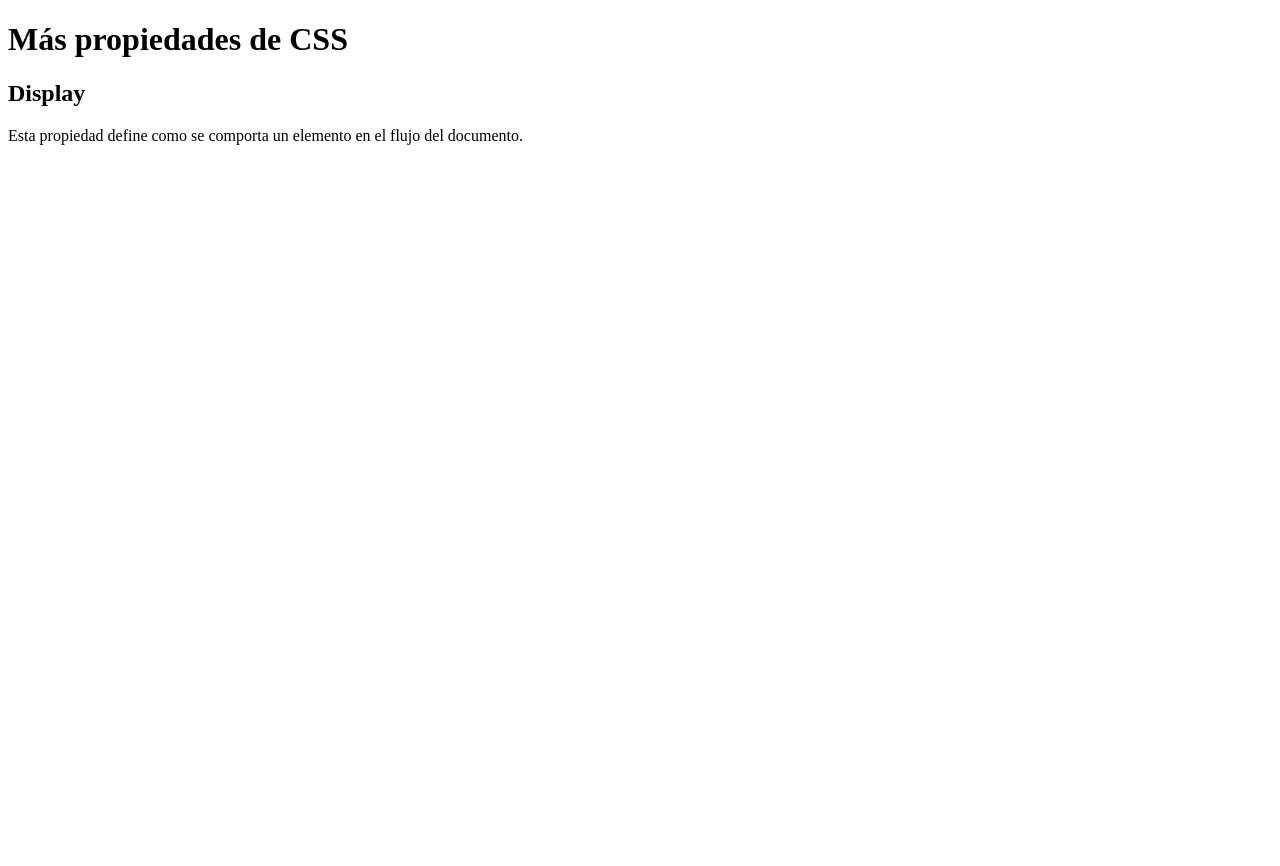
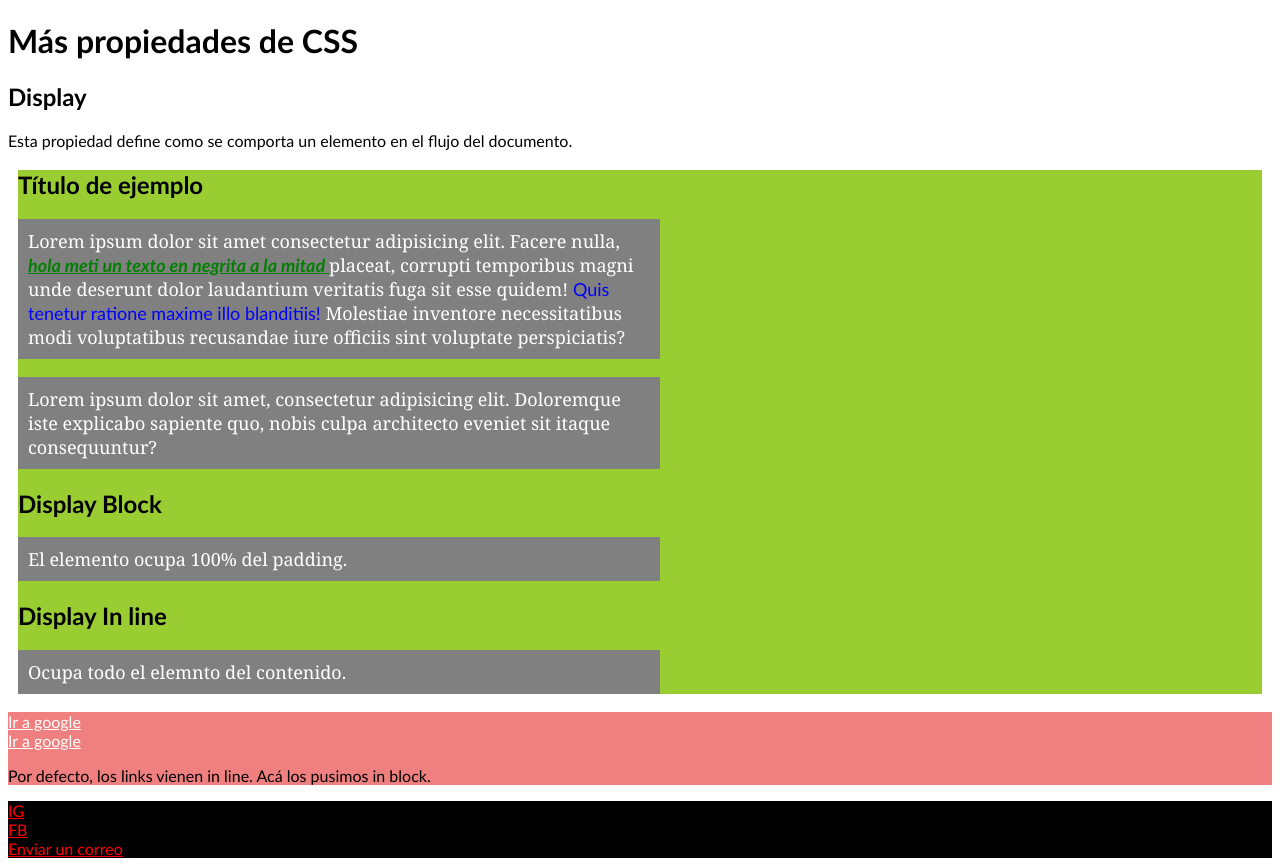
Before and after one commit to MCastioni/Clase-7-PropiedadesCSS, a plain HTML site: page index.html in a window 1280 px wide. Before the commit the page ends 800 px from the top, so only its background shows below. Drawn offline with Linux system fonts and the light colour scheme.

Commit message:
edit: styles and index

```diff
--- a/index.html
+++ b/index.html
@@ -10,5 +10,26 @@
     <h1>Más propiedades de CSS</h1>
     <h2>Display</h2>
     <p>Esta propiedad define como se comporta un elemento en el flujo del documento.</p>
+    <section class="contenedor">
+        <h2>Título de ejemplo</h2>
+        <p>Lorem ipsum dolor sit amet consectetur adipisicing elit. Facere nulla, <b><u><i>hola meti un texto en negrita a la mitad </b></i></u>placeat, corrupti temporibus magni unde deserunt dolor laudantium veritatis fuga sit esse quidem! <span>Quis tenetur ratione maxime illo blanditiis!</span> Molestiae inventore necessitatibus modi voluptatibus recusandae iure officiis sint voluptate perspiciatis?</p>
+        <p>Lorem ipsum dolor sit amet, consectetur adipisicing elit. Doloremque iste explicabo sapiente quo, nobis culpa architecto eveniet sit itaque consequuntur?</p>
+    <h2>Display Block</h2>
+    <p>El elemento ocupa 100% del padding.</p>
+    <h2>Display In line</h2>
+    <p>Ocupa todo el elemnto del contenido.</p>
+    </section>
+    <section class="links">
+        <a href="https://www.google.com/?hl=es">Ir a google</a>
+        <a href="https://www.google.com/?hl=es">Ir a google</a>
+        <p>Por defecto, los links vienen in line. Acá los pusimos in block.</p>
+    </section>
+
+    <footer>
+        <a href="https://www.instagram.com/">IG</a></li>
+        <a href="https://www.facebook.com">FB</a></li>
+        <a href="mailto:castionima@gmail.com">Enviar un correo</a></li>
+        </ul>
+    </footer>
 </body>
 </html>
--- a/styles.css
+++ b/styles.css
@@ -0,0 +1,41 @@
+* {
+    font-family: 'Gill Sans', 'Gill Sans MT', Calibri, 'Trebuchet MS', sans-serif;
+}
+
+.contenedor {
+    background-color: yellowgreen;
+    margin: 10px;
+}
+
+.contenedor p {
+    background-color: grey;
+    font-family: Georgia, 'Times New Roman', Times, serif;
+    font-size: large;
+    color: white;
+    padding: 10px;
+    width: 50%;
+}
+
+.contenedor b {
+    color:green;
+}
+
+.contenedor span {
+    color: blue;
+    text-shadow: 300px;
+    text-overflow: ellipsis;
+}
+.links {
+    background-color: lightcoral
+}
+
+.links a {
+    display: block;
+    color: white;
+}
+
+footer a{
+    background-color: black;
+    color: red;
+    display: block;
+}
```
